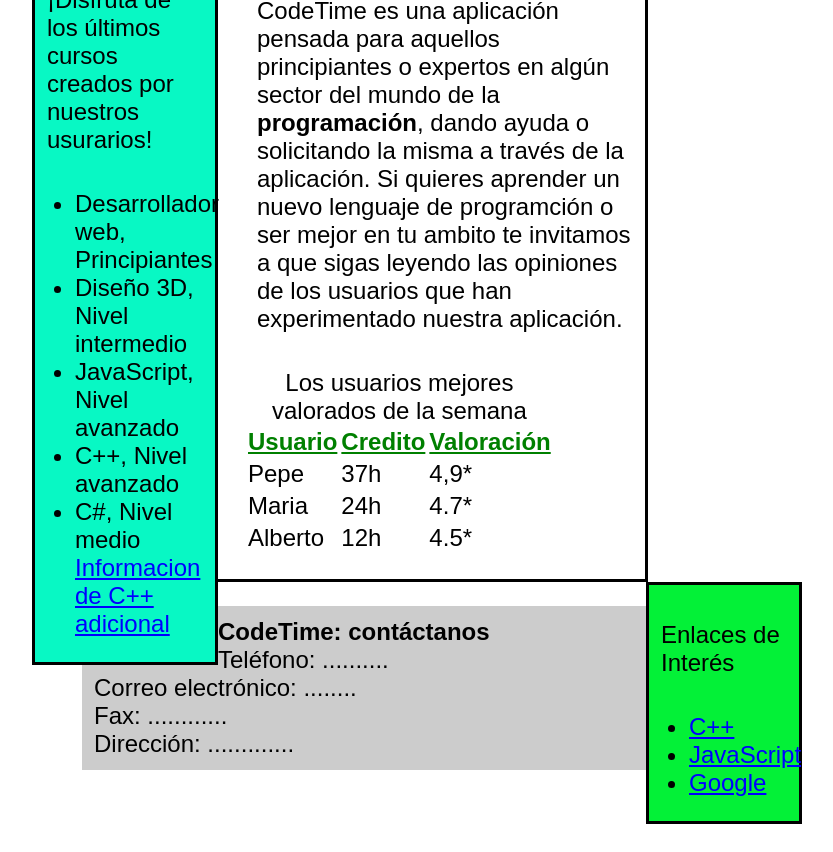
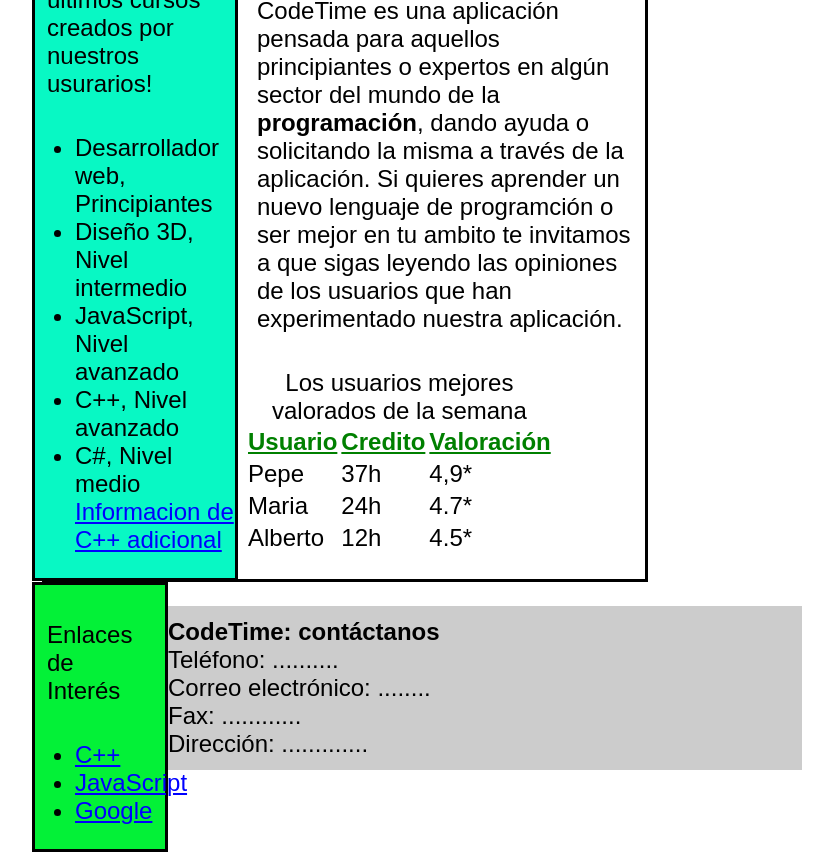
Before and after one commit to b3cl0s3r/UsabilidadYAccesibilidad, a plain HTML site: page Practica 3/index.html in a window 1280 px wide. Shown: the part 109-961 px from the top of the page, without its empty margins (223-1056 px from the left). Before the commit the page ends 933 px from the top, so only its background shows below. Drawn offline with Linux system fonts and the light colour scheme.

```diff
--- a/Practica 3/style.css
+++ b/Practica 3/style.css
@@ -38,10 +38,18 @@
 .zona_lateral {
     background-color: #08f8c4;
 	border-style: solid;
-    width: 180px;
+    width: 200px;
     float: left;
 }
 
+.zona_enlaces {
+	background-color: #03f137;
+    width: 130px;   /*Tecnicamente son 200px pero queda un hueco*/
+    float: left;
+    text-align: left;
+	border-style: solid;
+	display: block;
+}
 
 .zona_texto_principal {
 	width: 400px;
@@ -51,16 +59,7 @@
 	margin-left: 10px;
 }
 
-.zona_enlaces {
-	background-color: #03f137;
-    width: 150px;   /*Tecnicamente son 200px pero queda un hueco*/
-	height: px;
-    float: right;
-    text-align: left;
-	border-style: solid;
-	padding-left: 0px;
-	display: block;
-}
+
 
 .pie_pagina {
 	margin-left: 50px;
```
